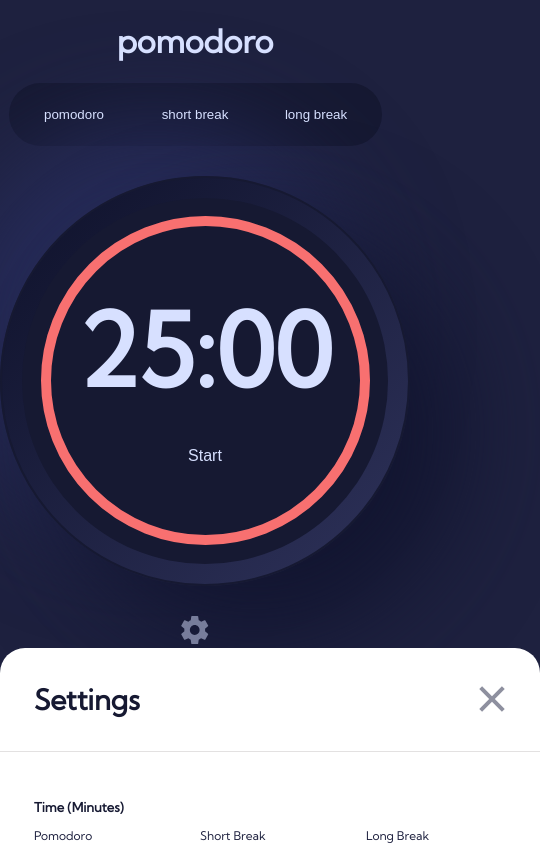
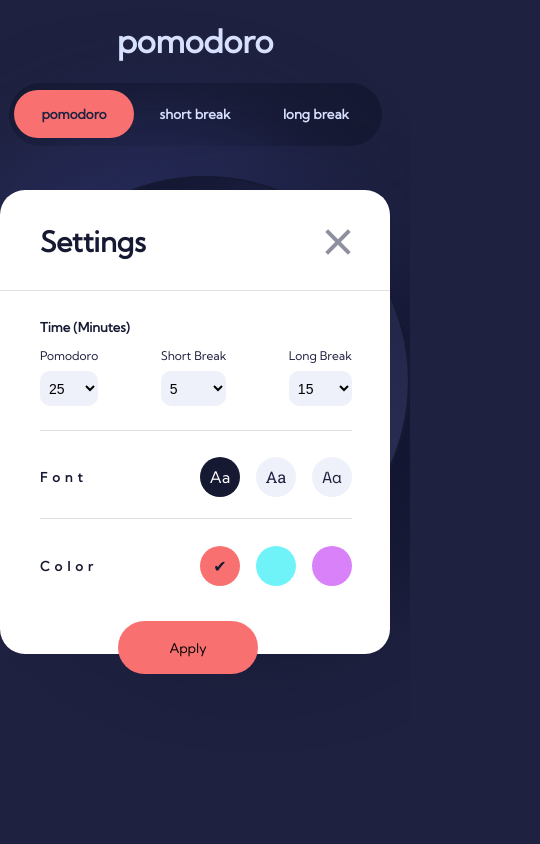
Before and after one commit to shivamkcode/PomodoraApp, a React (Vite) app: page / in a window 390 px wide. Both pictures are taken after a click on the picture 195 px from the left and 629 px from the top of the page. Shown: the top 844 px of the page, 540 px wide, since content can reach past the window. Built offline with nearby package versions, Linux system fonts and the light colour scheme.

Commit message:
added media queries

```diff
--- a/src/App.css
+++ b/src/App.css
@@ -1,7 +1,3 @@
-:root{
-  --selected-color: #F87070;
-}
-
 *{
   box-sizing: border-box;
 }
@@ -17,7 +13,7 @@
 nav, main, .timer-strip, .timer, .inner-circle, header, label, .customize-box div{
   display: flex;
 }
-main, .timer-strip, .inner-circle{
+main, .timer-strip, .inner-circle, .select-font, .select-color{
   justify-content: center;
   align-items: center;
 }
@@ -29,23 +25,23 @@
   height: 63px;
   margin: 0 auto;
   padding: 0 5px;
-  border-radius: 50px
+  border-radius: 50px;
 }
 
 nav button{
-  background: transparent;
   width: 120px;
   margin: 0 auto;
   height: 48px;
+  font-weight: 700;
   border: none;
   outline: none;
   color: #D7E0FF;
   border-radius: 50px;
   cursor: pointer;
 }
-
-nav button:active, nav button:focus {
-  background-color: var(--selected-color);
+button, img{
+  font-family: inherit;
+  cursor: pointer;
 }
 
 main{
@@ -68,9 +64,7 @@
 .timer-strip{
   width: 339px;
   height: 339px;
-  /* background: var(--selected-color); */
   border-radius: 100vw;
- /* border: 10px solid var(--selected-color); */
   margin: 0 auto;
 }
 
@@ -82,7 +76,6 @@
 .timer{
   width: 320px;
   height: 320px;
-  /* background: #161932; */
   margin: 0 auto;
   border-radius: 100vw;
   flex-direction: column;
@@ -100,23 +93,30 @@
   background: transparent;
   color: #D7E0FF;
   border: none;
+  letter-spacing: 15px;
 }
 
 .settings-modal{
   width: 540px;
-  height: 490px;
+  height: 464px;
   background: white;
   border-radius: 25px;
   margin: 0 auto;
   text-align: left;
   color: #161932;
+  z-index: 1000;
+  position: fixed;
+  top: 50%;
+  left: 50%;
+  transform: translate(-50%, -50%);
+  cursor: pointer;
 }
 
 header{
   justify-content: space-between;
   align-items: center;
   border-bottom: 1px solid #E3E1E1;
-  padding: 34px;
+  padding: 34px 38px 31px 40px;
 }
 
 header h2{
@@ -131,11 +131,12 @@
 }
 
 .customize-box{
-  padding: 34px;
+  padding: 28px 38px 0px 40px;
 }
 
 .customize-box h3{
   font-size: 13px;
+  margin-top: 0;
 }
 
 .customize-box div{
@@ -145,13 +146,13 @@
 
 label{
   flex-direction: column;
-  padding: 0 0 34px 0;
+  padding: 0 0 24px 0;
 }
 
 label span{
   font-size: 12px;
   color: #1E213F;
-  margin-bottom: 5px;
+  margin-bottom: 8px;
 }
 
 .settings-select {
@@ -171,20 +172,57 @@
   box-shadow: 0 0 5px #4A90E2;
 }
 
-.select-font{
-  padding: 34px 0;
+.select-font, .select-color{
+  width: 462px;
+  height: 88px;
+  padding: 21px 0 16px 0;
 }
 
-.select-font div{
-  width: 154px;
-  height: 40px;
+.customize-box .select-color{
+  border-bottom: none;
+}
+
+.select-font div, .select-color div{
+  width: 152px;
   border: none;
 }
 
-.select-font div span{
+.select-color h3, .select-font h3{
+  margin: 0;
+  font-size: 13px;
+  letter-spacing: 5px;
+}
+
+.select-font div span, .select-color div span{
   width: 40px;
   height: 40px;
   border-radius: 20px;
   text-align: center;
   line-height: 40px;
 }
+
+.apply-button{
+  width: 140px;
+  height: 53px;
+  border: none;
+  border-radius: 50px;
+  margin: 0 160px;
+}
+
+
+@media only screen and (max-width: 600px) {
+  .settings-modal{
+    width: 100vw;
+  }
+  .select-color, .select-font{
+    width: auto;
+  }
+  .settings-select{
+    width: auto;
+    height: 35px;
+  }
+  .apply-button{
+    margin: 14px 25%;
+  }
+
+}
--- a/src/Pomodoro.jsx
+++ b/src/Pomodoro.jsx
@@ -3,13 +3,16 @@
 
 import settingIcon from "./assets/icon-settings.svg";
 import closeIcon from "./assets/icon-close.svg";
+import tone from "./assets/tone.mp3";
 
 const Pomodoro = () => {
   const [secondsLeft, setSecondsLeft] = useState(25 * 60);
   const [timer, setTimer] = useState();
   const [paused, setPaused] = useState(true);
   const [started, setStarted] = useState(false);
+  const [reset, setReset] = useState(false);
   const [showSettings, setShowSettings] = useState(false);
+  const [selectedButton, setSelectedButton] = useState("pomodoro");
 
   const [pomodoroTime, setPomodoroTime] = useState(25);
   const [shortBreakTime, setShortBreakTime] = useState(5);
@@ -27,6 +30,31 @@
   const minutes = Math.floor(secondsLeft / 60);
   const seconds = secondsLeft % 60;
   const toggleSettings = () => setShowSettings(!showSettings);
+
+  useEffect(() => {
+    const savedCustomizations = JSON.parse(localStorage.getItem('customizations'));
+    if (savedCustomizations) {
+      setTempPomodoroTime(savedCustomizations.tempPomodoroTime);
+      setTempShortBreakTime(savedCustomizations.tempShortBreakTime);
+      setTempLongBreakTime(savedCustomizations.tempLongBreakTime);
+      setTempFont(savedCustomizations.tempFont);
+      setTempColor(savedCustomizations.tempColor);
+      setSelectedButton(savedCustomizations.selectedButton);
+      setSecondsLeft(savedCustomizations.secondsLeft)
+    }
+  }, []);
+  useEffect(() => {
+    localStorage.setItem('customizations', JSON.stringify({
+      tempPomodoroTime,
+      tempShortBreakTime,
+      tempLongBreakTime,
+      tempFont,
+      tempColor,
+      selectedButton,
+      secondsLeft,
+    }));
+  }, [tempPomodoroTime, tempShortBreakTime, tempLongBreakTime, tempFont, tempColor, selectedButton, secondsLeft]);
+
 
   useEffect(() => {
     document.documentElement.style.setProperty("selected-color", color);
@@ -90,17 +118,51 @@
     return () => clearInterval(timerInterval);
   }, [paused, started, secondsLeft, color]);
 
+  const audio = new Audio(tone);
+
+  useEffect(() => {
+    if (secondsLeft === 0) {
+      audio.play();
+    }
+  }, [secondsLeft]);
+
+  const handleClick = (time, label) => {
+    setSecondsLeft(time * 60);
+    setSelectedButton(label);
+  };
+
   return (
     <div style={{ fontFamily: font }}>
       <h1>pomodoro</h1>
       <nav>
-        <button onClick={() => setSecondsLeft(pomodoroTime * 60)}>
+        <button
+          onClick={() => handleClick(pomodoroTime, "pomodoro")}
+          style={{
+            backgroundColor:
+              selectedButton === "pomodoro" ? color : "transparent",
+            color: selectedButton === "pomodoro" ? "#1E213F" : "#D7E0FF",
+          }}
+        >
           pomodoro
         </button>
-        <button onClick={() => setSecondsLeft(shortBreakTime * 60)}>
+        <button
+          onClick={() => handleClick(shortBreakTime, "short break")}
+          style={{
+            backgroundColor:
+              selectedButton === "short break" ? color : "transparent",
+            color: selectedButton === "short break" ? "#1E213F" : "#D7E0FF",
+          }}
+        >
           short break
         </button>
-        <button onClick={() => setSecondsLeft(longBreakTime * 60)}>
+        <button
+          onClick={() => handleClick(longBreakTime, "long break")}
+          style={{
+            backgroundColor:
+              selectedButton === "long break" ? color : "transparent",
+            color: selectedButton === "long break" ? "#1E213F" : "#D7E0FF",
+          }}
+        >
           long break
         </button>
       </nav>
@@ -115,34 +177,55 @@
             ></canvas>
             <div className="timer">
               <h1>
-                {minutes >= 10 ? `${minutes}` : '0'+minutes}:{seconds >= 10 ? `${seconds}` : '0'+seconds}
+                {minutes >= 10 ? `${minutes}` : "0" + minutes}:
+                {seconds >= 10 ? `${seconds}` : "0" + seconds}
               </h1>
               <div>
-                {!started && (
+                {!started && !reset && (
                   <button
                     onClick={() => {
                       setStarted(true);
                       setPaused(false);
+                      setReset(false);
                     }}
                   >
                     Start
                   </button>
                 )}
-                {started && !paused && timer !== 0 && (
+                {started && !paused && secondsLeft !== 0 && (
                   <button onClick={() => setPaused(true)}>Pause</button>
                 )}
-                {started && paused && timer !== 0 && (
+                {started && paused && secondsLeft !== 0 && (
                   <button onClick={() => setPaused(false)}>Resume</button>
                 )}
-                {timer === 0 && (
-                    <button onClick={() => setSecondsLeft(pomodoroTime * 60)}>Restart</button>
+                {secondsLeft === 0 && (
+                  <button
+                    onClick={() => {
+                      setSecondsLeft(pomodoroTime * 60);
+                      setReset(true);
+                      setStarted(false);
+                    }}
+                  >
+                    Restart
+                  </button>
+                )}
+                {reset && !started && (
+                  <button
+                    onClick={() => {
+                      setStarted(true);
+                      setPaused(false);
+                      setReset(false);
+                    }}
+                  >
+                    Start
+                  </button>
                 )}
               </div>
             </div>
           </div>
         </div>
       </main>
-      <img onClick={toggleSettings} src={settingIcon} alt="settings" />
+      <img className="setting-button" onClick={toggleSettings} src={settingIcon} alt="settings" />
       {showSettings && (
         <div className="settings-modal">
           <header>
@@ -206,19 +289,30 @@
                     fontFamily: "kumbh sans",
                     background:
                       tempFont === "kumbh sans" ? "#161932" : "#EFF1FA",
+                    color: tempFont === "kumbh sans" ? "white" : "#1E213F",
                   }}
                   onClick={() => setTempFont("kumbh sans")}
                 >
                   Aa
                 </span>
                 <span
-                  style={{ fontFamily: "roboto slab" }}
+                  style={{
+                    fontFamily: "roboto slab",
+                    background:
+                      tempFont === "roboto slab" ? "#161932" : "#EFF1FA",
+                    color: tempFont === "roboto slab" ? "white" : "#1E213F",
+                  }}
                   onClick={() => setTempFont("roboto slab")}
                 >
                   Aa
                 </span>
                 <span
-                  style={{ fontFamily: "space mono" }}
+                  style={{
+                    fontFamily: "space mono",
+                    background:
+                      tempFont === "space mono" ? "#161932" : "#EFF1FA",
+                    color: tempFont === "space mono" ? "white" : "#1E213F",
+                  }}
                   onClick={() => setTempFont("space mono")}
                 >
                   Aa
@@ -232,24 +326,27 @@
                   style={{ background: "#F87070" }}
                   onClick={() => setTempColor("#F87070")}
                 >
-                  A{color === "#F87070" && "✔"}
+                  {tempColor === "#F87070" && "✔"}
                 </span>
                 <span
                   style={{ background: "#70F3F8" }}
                   onClick={() => setTempColor("#70F3F8")}
                 >
-                  A{color === "#70F3F8" && "✔"}
+                  {tempColor === "#70F3F8" && "✔"}
                 </span>
                 <span
                   style={{ background: "#D881F8" }}
                   onClick={() => setTempColor("#D881F8")}
                 >
-                  A{color === "#D881F8" && "✔"}
+                  {tempColor === "#D881F8" && "✔"}
                 </span>
               </div>
             </div>
             <button
+              className="apply-button"
+              style={{ background: color }}
               onClick={() => {
+                toggleSettings();
                 setPomodoroTime(tempPomodoroTime);
                 setShortBreakTime(tempShortBreakTime);
                 setLongBreakTime(tempLongBreakTime);
```
Also changed, not shown: 1 other file (tests, documents, lock files or other folders).
